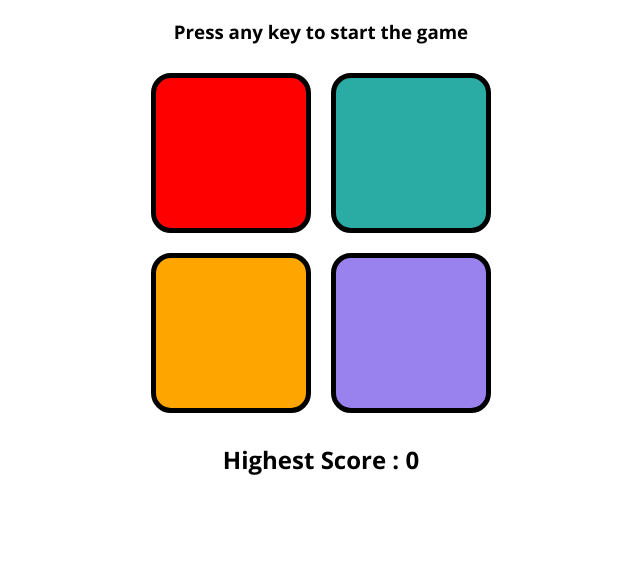
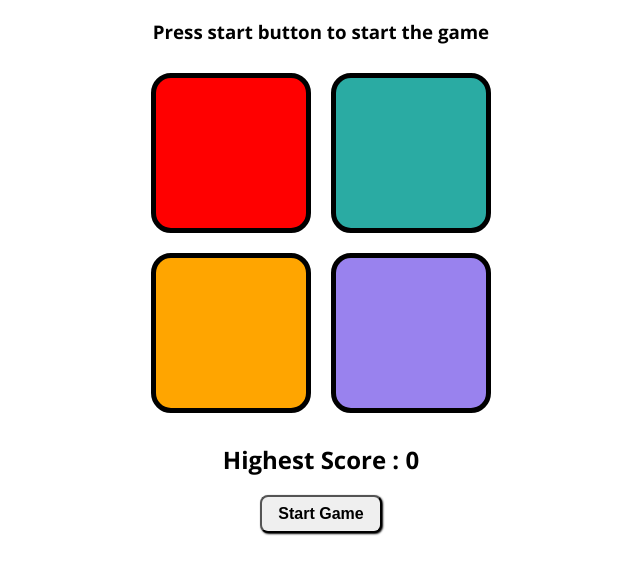
Before and after one commit to abhijit-0622/Simon-Says-Game, a plain HTML site: page index.html in a window 1280 px wide. Shown: the part 67-642 px from the top of the page, without its empty margins (319-959 px from the left). Drawn offline with nearby package versions, Linux system fonts and the light colour scheme.

Commit message:
Add start btn

```diff
--- a/app.js
+++ b/app.js
@@ -3,6 +3,7 @@ let container = document.querySelector('.container');
 let body = document.querySelector('body');
 let h3 = document.querySelector('h3');
 let h2 = document.querySelector('h2');
+let startBtn = document.querySelector('button');
 
 let userSeq = [];
 let randSeq = [];
@@ -14,9 +15,8 @@ let isGameStart = false;
 
 let btns = ["red", "green", "orange", "violet"];
 
-document.addEventListener("keypress", function () {
+startBtn.addEventListener("click", function () {
     if (isGameStart == false) {
-
         body.classList.remove('red');
         isGameStart = true;
         startGame();
@@ -44,9 +44,9 @@ container.addEventListener("click", function (event) {
 })
 
 let gameCal = function(event) {
-    userflash(event.target);
     if (event.target && event.target.classList[1] == 'box') {
         userSeq.push(event.target.id);
+        userflash(event.target);
         if (userSeq[userSeq.length - 1] != randSeq[userSeq.length - 1]) {
             allReset();
         }
@@ -82,7 +82,8 @@ let allReset = function () {
     setHighestScore(currScore);
     gameOverFlash();
     level = 0;
-    h3.innerHTML = `GAME OVER! Your score was ${currScore}.<br>Press any key to restart`;
+    h3.innerHTML = `GAME OVER! Your score was ${currScore}.<br>Press restart button to restart`;
+    startBtn.innerText = "Restart";
 }
 
 let userflash = function (btn) {
--- a/index.html
+++ b/index.html
@@ -12,7 +12,7 @@
 <body>
 
     <h1>Simon Game</h1>
-    <h3><center>Press any key to start the game</center></h3>
+    <h3>Press start button to start the game</h3>
 
     <div class="container">
         <div class="red box" id="red"></div>
@@ -22,6 +22,9 @@
     </div>
 
     <h2>Highest Score : 0</h2>
+    <div>
+        <button class="start">Start Game</button>
+    </div>
 
     <script src="app.js"></script>
 </body>
--- a/style.css
+++ b/style.css
@@ -44,3 +44,11 @@ h3 {
 .correct {
     background-color: #47c03e;
 }
+
+.start {
+    padding : .5rem 1rem;
+    border-radius : .5rem;
+    font-size : 1rem;
+    font-weight : 600;
+    box-shadow : 1px 1px 2px black;
+}
```
